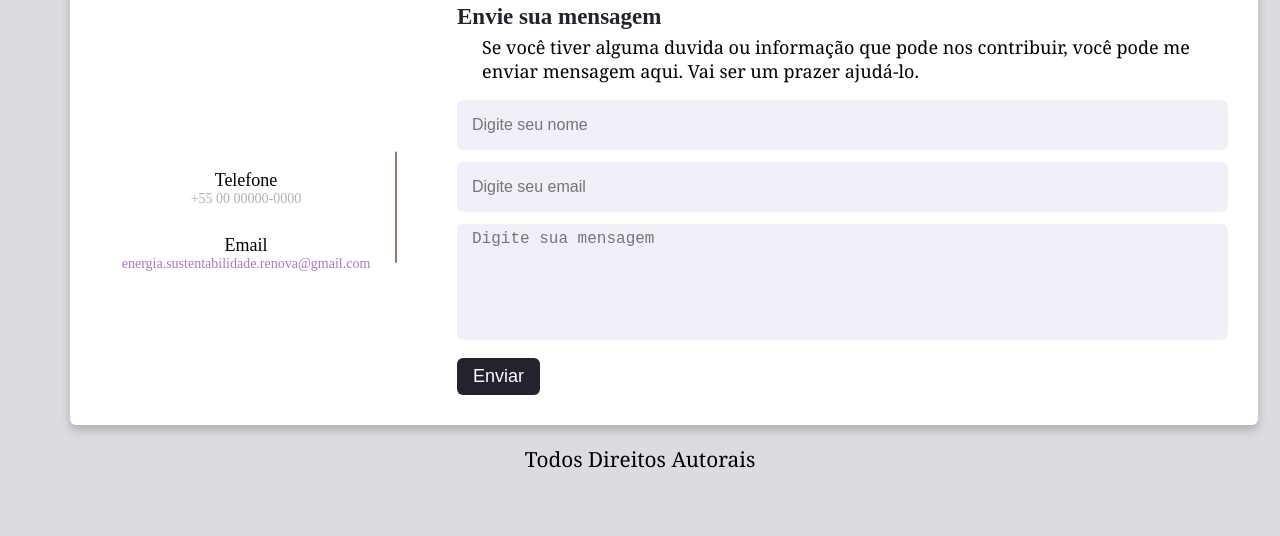
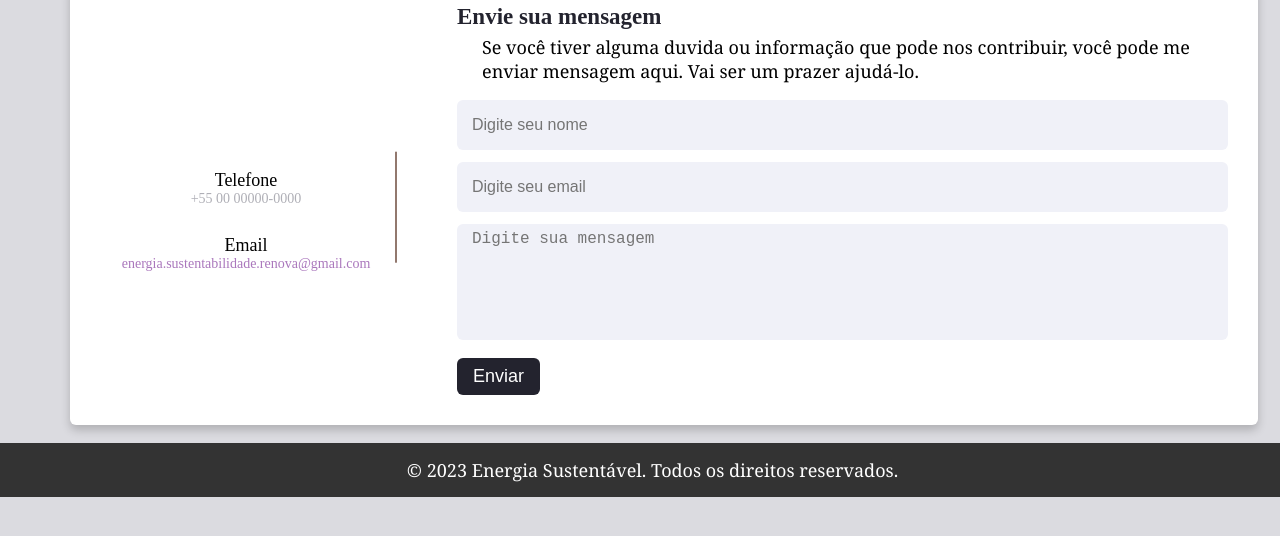
Before and after one commit to LrVannucchi/LrVannucchi-APS.github.io, a plain HTML site: page contato.html in a window 1280 px wide. Shown: the part 104-640 px from the top of the page. Drawn offline with Linux system fonts and the light colour scheme.

Commit message:
Add files via upload

```diff
--- a/contato.html
+++ b/contato.html
@@ -67,8 +67,9 @@
         </div>
       </div>
 
-    <footer>
-        Todos Direitos Autorais
+      <br>
+      <footer>
+        <p>&copy; 2023 Energia Sustentável. Todos os direitos reservados.</p>
     </footer>
 
 </body>
--- a/style.css
+++ b/style.css
@@ -221,14 +221,11 @@ table{
     transform: scaleY(1);
 }
 
-footer{
-    display: flex;
-    justify-content: center;
-    align-items: center;
-    margin: 10px;
-    padding: 10px;
-    font-family: Georgia, 'Times New Roman', Times, serif;
-    font-size: 130%;
+footer {
+  text-align: center;
+  padding: 10px;
+  background-color: #333;
+  color: #fff;
 }
 
 .container{
```
Also changed, not shown: energia-eolica.html (+2 -1 lines), energia-geotermica.html (+28 -14 lines), energia-hidreeletrica.html (+2 -1 lines), energia-solar.html (+2 -1 lines), fundadores.html (+2 -1 lines), index.html (+1 -1 lines).
